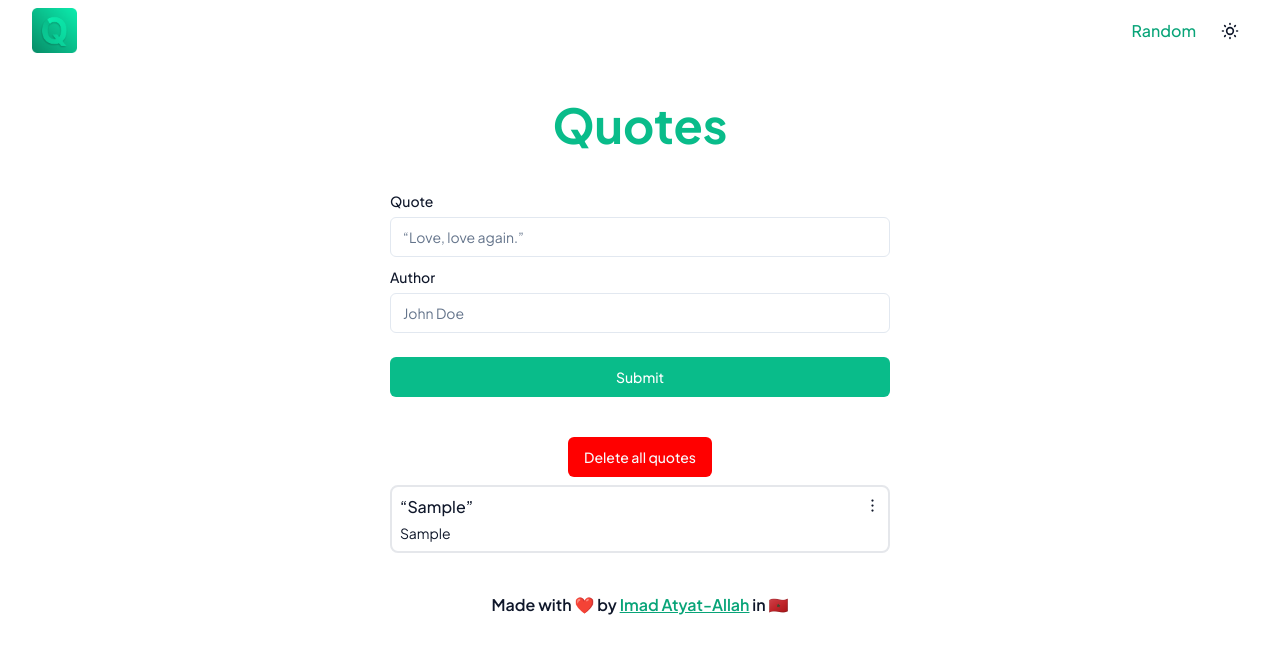
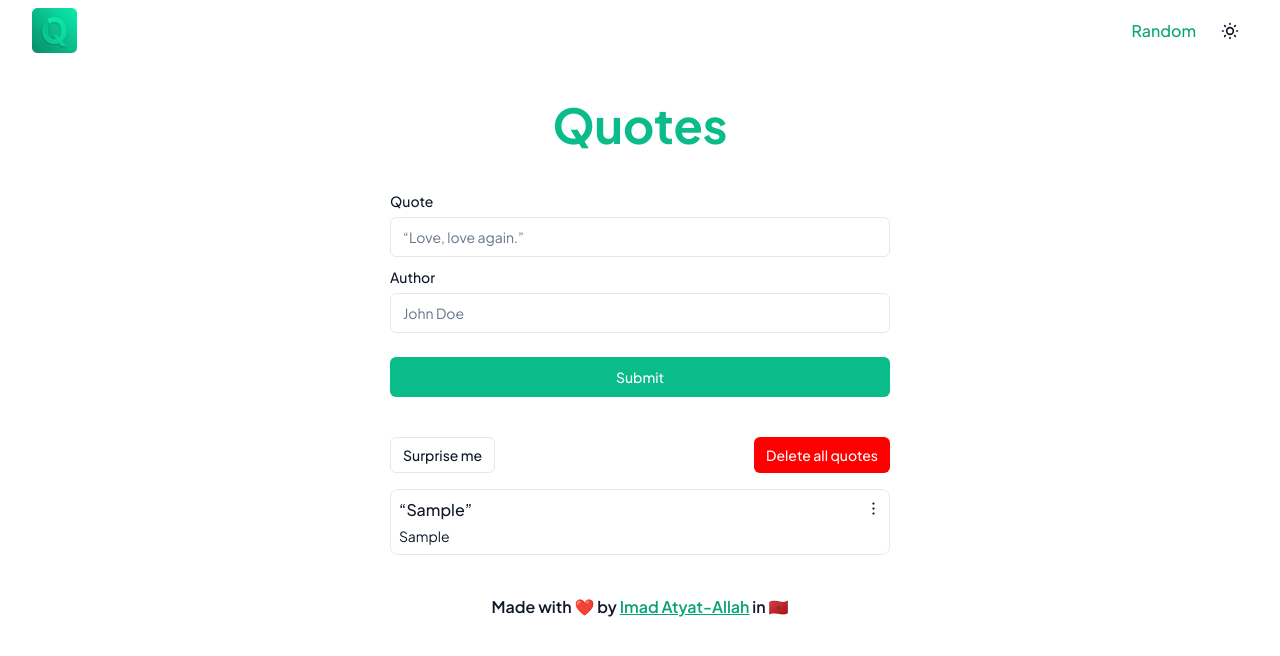
Before and after one commit to imadatyatalah/quotes, a Next.js app: page / in a window 1280 px wide. Both pictures are taken after typing "Sample", "Sample" into the empty fields and a click on the button "Submit". Shown: the top 656 px of the page. Built offline with nearby package versions, Linux system fonts and the light colour scheme.

Commit message:
feat: added "Surprise me" button

```diff
--- a/src/components/QuoteCard/index.tsx
+++ b/src/components/QuoteCard/index.tsx
@@ -4,7 +4,7 @@ import type { TQuote } from "@/types/quote";
 
 const Quote = ({ quote_content, quote_author, date }: TQuote) => {
   return (
-    <div className="flex w-full justify-between rounded-lg border-2 border-gray-200 p-2 text-left dark:border-gray-700">
+    <div className="flex w-full justify-between rounded-lg border border-input p-2 text-left dark:border-gray-700">
       <div className="space-y-1">
         <h2 className="font-medium">
           <q>{quote_content}</q>
--- a/src/components/Quotes.tsx
+++ b/src/components/Quotes.tsx
@@ -1,12 +1,52 @@
 import { useEffect, useState } from "react";
-import { Lightbulb } from "lucide-react";
+import { Lightbulb, Loader2 } from "lucide-react";
 
-import { Alert, AlertTitle } from "@/ui/alert";
+import { Alert, AlertTitle, AlertDescription } from "@/ui/alert";
+import { Button } from "@/ui/button";
 import QuoteCard from "@/components/QuoteCard";
-import { Button } from "@/ui/button";
 import useQuotes from "@/stores/useQuotes";
 
 import type { TQuote } from "@/types/quote";
+
+const SurpriseMeButton = () => {
+  const [isSurpriseMeLoading, setIsSurpriseMeLoading] = useState(false);
+
+  const addQuote = useQuotes((state) => state.addQuote);
+
+  const handleSurpriseMeButton = async () => {
+    setIsSurpriseMeLoading(true);
+
+    try {
+      const res = await fetch("https://api.quotable.io/random");
+      const data = await res.json();
+
+      addQuote(data?.content, data?.author);
+    } catch (error) {
+      console.log(error);
+    }
+
+    setIsSurpriseMeLoading(false);
+  };
+
+  return (
+    <Button
+      disabled={isSurpriseMeLoading}
+      onClick={handleSurpriseMeButton}
+      size="sm"
+      variant="outline"
+      type="button"
+    >
+      {isSurpriseMeLoading ? (
+        <>
+          <Loader2 className="mr-2 h-4 w-4 animate-spin" />
+          Loading
+        </>
+      ) : (
+        "Surprise me"
+      )}
+    </Button>
+  );
+};
 
 const Quotes = () => {
   const [quotesState, setQuotesState] = useState<TQuote[]>([]);
@@ -23,12 +63,21 @@ const Quotes = () => {
   }, [quotes]);
 
   return (
-    <div className="space-y-2">
+    <div className="space-y-4">
       {quotesState.length !== 0 ? (
-        <div className="flex justify-center">
-          <Button variant="destructive" onClick={removeAllQuotes} type="button">
-            Delete all quotes
-          </Button>
+        <div className="flex items-center justify-between">
+          <SurpriseMeButton />
+
+          <div className="flex justify-center">
+            <Button
+              size="sm"
+              variant="destructive"
+              onClick={removeAllQuotes}
+              type="button"
+            >
+              Delete all quotes
+            </Button>
+          </div>
         </div>
       ) : null}
 
@@ -41,6 +90,10 @@ const Quotes = () => {
           <Alert className="text-left">
             <Lightbulb className="h-4 w-4" />
             <AlertTitle>You do not have any quotes yet!</AlertTitle>
+
+            <AlertDescription className="mt-3">
+              <SurpriseMeButton />
+            </AlertDescription>
           </Alert>
         )}
       </div>
```
